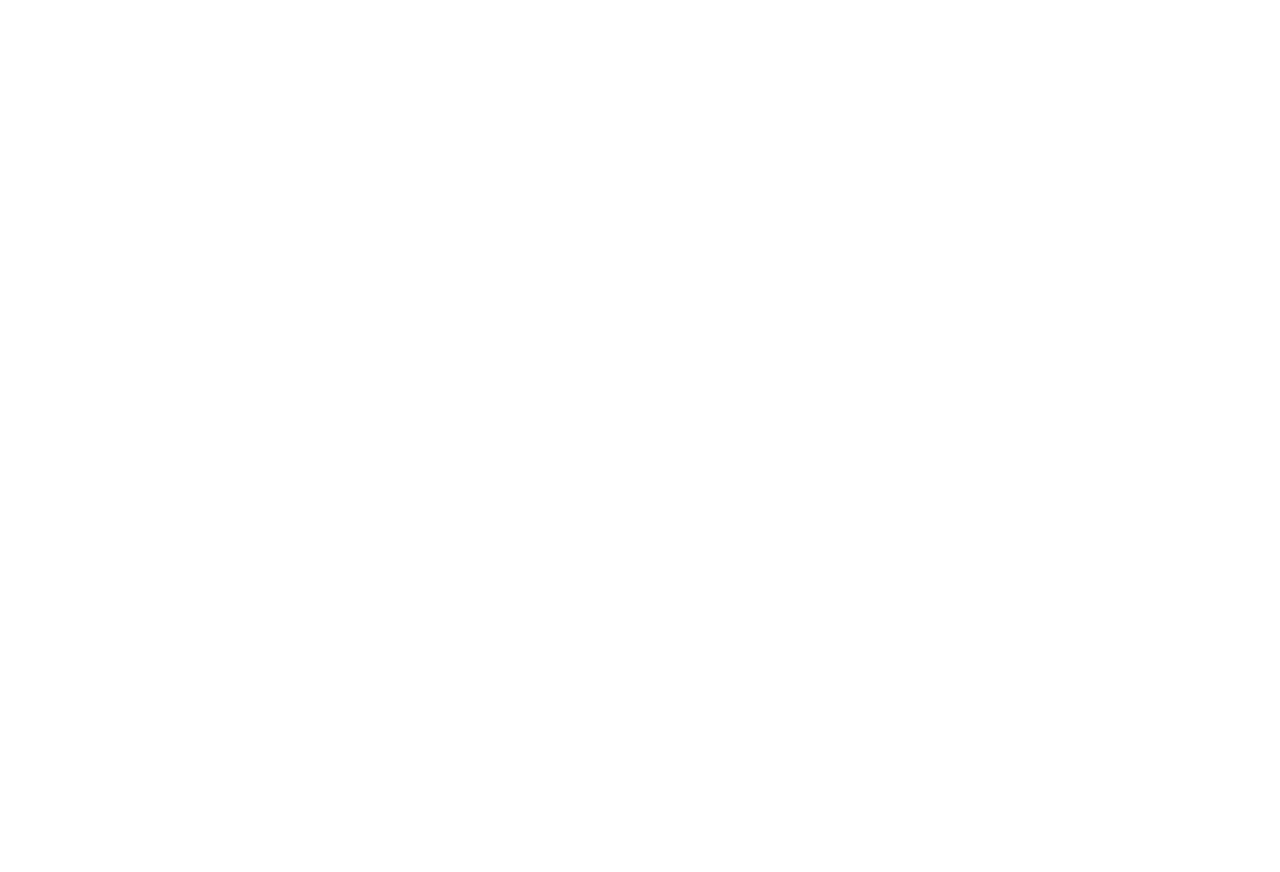
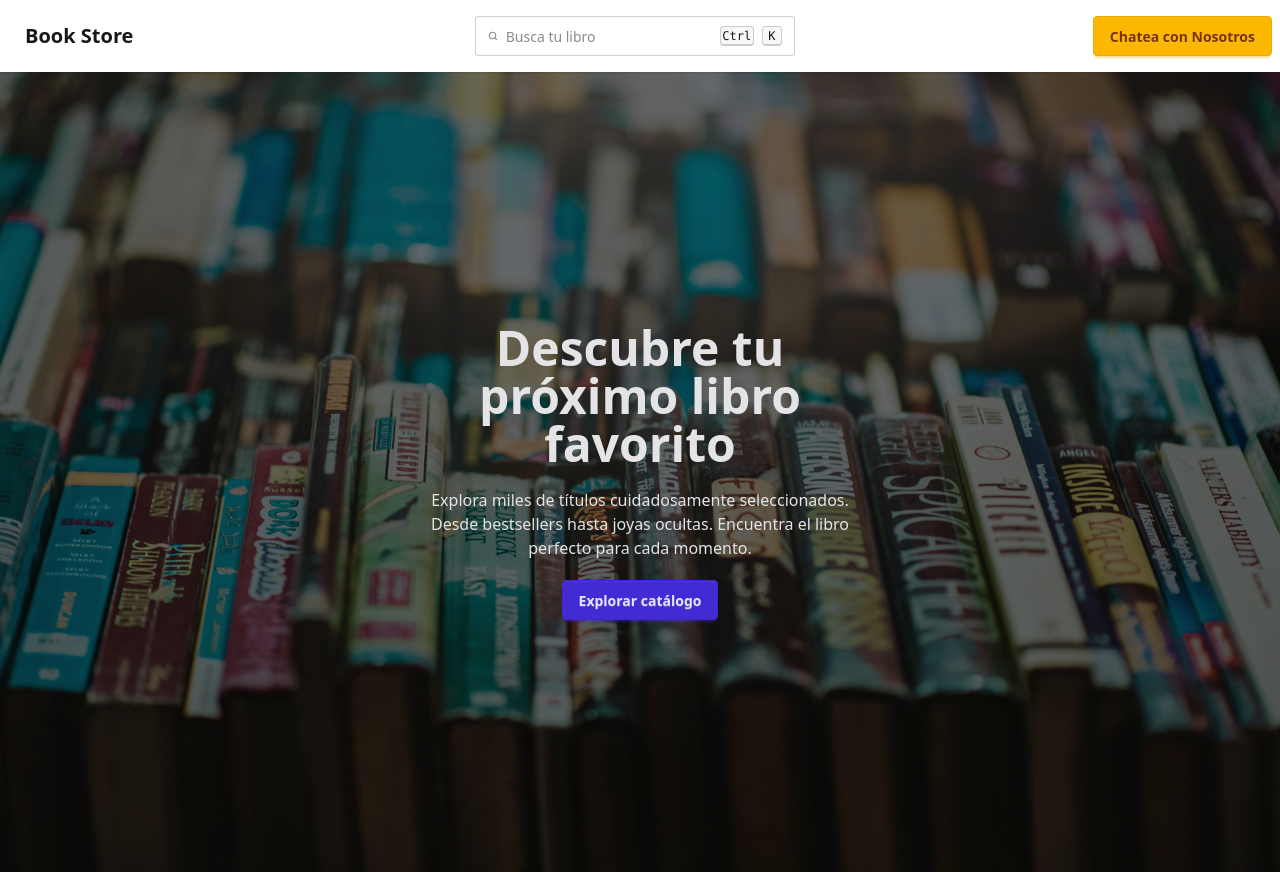
Before and after one commit to BrayanYinLin/e-commerce-books, an Angular app in the folder apps/client/: page / in a window 1280 px wide. Before the commit the page ends 800 px from the top, so only its background shows below. Built offline with nearby package versions, Linux system fonts and the light colour scheme.

Commit message:
feat(client):home(navbar&hero)

```diff
--- a/apps/client/angular.json
+++ b/apps/client/angular.json
@@ -88,5 +88,8 @@
         }
       }
     }
+  },
+  "cli": {
+    "analytics": "74f98871-df58-4063-a79f-8ff8a600b3f5"
   }
 }
--- a/apps/client/src/app/app.html
+++ b/apps/client/src/app/app.html
@@ -1 +1,3 @@
+<app-navbar></app-navbar>
+<app-home-page></app-home-page>
 <router-outlet />
--- a/apps/client/src/app/app.routes.ts
+++ b/apps/client/src/app/app.routes.ts
@@ -1,3 +1,5 @@
 import { Routes } from '@angular/router';
+import { HomePageComponent } from './features/home/pages/home-page/home-page';
 
-export const routes: Routes = [];
+export const routes: Routes = [
+];
--- a/apps/client/src/app/app.ts
+++ b/apps/client/src/app/app.ts
@@ -1,9 +1,11 @@
 import { Component } from '@angular/core';
 import { RouterOutlet } from '@angular/router';
+import { Navbar } from "./layout/navbar/navbar";
+import { HomePageComponent } from "./features/home/pages/home-page/home-page";
 
 @Component({
   selector: 'app-root',
-  imports: [RouterOutlet],
+  imports: [RouterOutlet, HomePageComponent, Navbar],
   templateUrl: './app.html'
 })
 export class App {
--- /dev/null
+++ b/apps/client/src/app/features/home/components/hero-section/hero-section.html
@@ -0,0 +1,15 @@
+<div
+  class="hero min-h-screen"
+  style="background-image: url(./img/hero-img.jpg);"
+>
+  <div class="hero-overlay"></div>
+  <div class="hero-content text-neutral-content text-center">
+    <div class="max-w-md">
+      <h1 class="mb-5 text-5xl font-bold">Descubre tu próximo libro favorito</h1>
+      <p class="mb-5">
+        Explora miles de títulos cuidadosamente seleccionados. Desde bestsellers hasta joyas ocultas. Encuentra el libro perfecto para cada momento.
+      </p>
+      <button class="btn btn-primary">Explorar catálogo</button>
+    </div>
+  </div>
+</div>
--- /dev/null
+++ b/apps/client/src/app/features/home/components/hero-section/hero-section.ts
@@ -0,0 +1,11 @@
+import { Component } from '@angular/core';
+
+@Component({
+  selector: 'app-hero-section',
+  imports: [],
+  templateUrl: './hero-section.html',
+  styles: ``
+})
+export class HeroSection {
+
+}
--- /dev/null
+++ b/apps/client/src/app/features/home/pages/home-page/home-page.html
@@ -0,0 +1 @@
+<app-hero-section></app-hero-section>
--- /dev/null
+++ b/apps/client/src/app/features/home/pages/home-page/home-page.ts
@@ -0,0 +1,13 @@
+import { Component } from '@angular/core';
+import { Navbar } from "../../../../layout/navbar/navbar";
+import { HeroSection } from "../../components/hero-section/hero-section";
+
+@Component({
+  selector: 'app-home-page',
+  imports: [Navbar, HeroSection],
+  templateUrl: './home-page.html',
+  styles: ``
+})
+export class HomePageComponent {
+
+}
--- /dev/null
+++ b/apps/client/src/app/layout/navbar/navbar.html
@@ -0,0 +1,53 @@
+<div class="navbar bg-base-100 shadow-sm">
+  <div class="navbar-start">
+    <div class="dropdown">
+      <div tabindex="0" role="button" class="btn btn-ghost lg:hidden">
+        <svg xmlns="http://www.w3.org/2000/svg" class="h-5 w-5" fill="none" viewBox="0 0 24 24" stroke="currentColor"> <path stroke-linecap="round" stroke-linejoin="round" stroke-width="2" d="M4 6h16M4 12h8m-8 6h16" /> </svg>
+      </div>
+      <ul
+        tabindex="0"
+        class="menu menu-sm dropdown-content bg-base-100 rounded-box z-1 mt-3 w-52 p-2 shadow">
+        <label class="input">
+  <svg class="h-[1em] opacity-50" xmlns="http://www.w3.org/2000/svg" viewBox="0 0 24 24">
+    <g
+      stroke-linejoin="round"
+      stroke-linecap="round"
+      stroke-width="2.5"
+      fill="none"
+      stroke="currentColor"
+    >
+      <circle cx="11" cy="11" r="8"></circle>
+      <path d="m21 21-4.3-4.3"></path>
+    </g>
+  </svg>
+  <input type="search" class="grow" placeholder="Busca tu libro" />
+</label>
+      </ul>
+    </div>
+    <a class="btn btn-ghost text-xl">Book Store</a>
+  </div>
+  <div class="navbar-center hidden lg:flex">
+    <ul class="menu menu-horizontal px-1">
+      <label class="input">
+  <svg class="h-[1em] opacity-50" xmlns="http://www.w3.org/2000/svg" viewBox="0 0 24 24">
+    <g
+      stroke-linejoin="round"
+      stroke-linecap="round"
+      stroke-width="2.5"
+      fill="none"
+      stroke="currentColor"
+    >
+      <circle cx="11" cy="11" r="8"></circle>
+      <path d="m21 21-4.3-4.3"></path>
+    </g>
+  </svg>
+  <input #searchInput type="search" class="grow" placeholder="Busca tu libro" />
+  <kbd class="kbd kbd-sm">Ctrl</kbd>
+  <kbd class="kbd kbd-sm">K</kbd>
+</label>
+    </ul>
+  </div>
+  <div class="navbar-end">
+    <a class="btn btn-warning">Chatea con Nosotros</a>
+  </div>
+</div>
--- /dev/null
+++ b/apps/client/src/app/layout/navbar/navbar.ts
@@ -0,0 +1,19 @@
+import { Component, ElementRef, HostListener, ViewChild } from '@angular/core';
+
+@Component({
+  selector: 'app-navbar',
+  imports: [],
+  templateUrl: './navbar.html',
+  styles: ``
+})
+export class Navbar {
+  @ViewChild('searchInput') searchInputRef!: ElementRef<HTMLInputElement>;
+
+  @HostListener('document:keydown', ['$event'])
+  handleKeyboardEvent(event: KeyboardEvent): void {
+    if (event.ctrlKey && event.key.toLowerCase() === 'k') {
+      event.preventDefault(); // evita comportamiento por defecto del navegador
+      this.searchInputRef?.nativeElement.focus(); // enfoca el input
+    }
+  }
+}
--- a/apps/client/src/index.html
+++ b/apps/client/src/index.html
@@ -2,12 +2,13 @@
 <html lang="en">
 <head>
   <meta charset="utf-8">
-  <title>Admin</title>
+  <title>Book Store</title>
   <base href="/">
   <meta name="viewport" content="width=device-width, initial-scale=1">
   <link rel="icon" type="image/x-icon" href="favicon.ico">
 </head>
 <body>
-  <app-root></app-root>
+  <app-root>
+  </app-root>
 </body>
 </html>
--- a/apps/client/src/styles.css
+++ b/apps/client/src/styles.css
@@ -1 +1,2 @@
 @import "tailwindcss";
+@plugin "daisyui";
```
Also changed, not shown: apps/client/public/img/hero-img.jpg (added).
